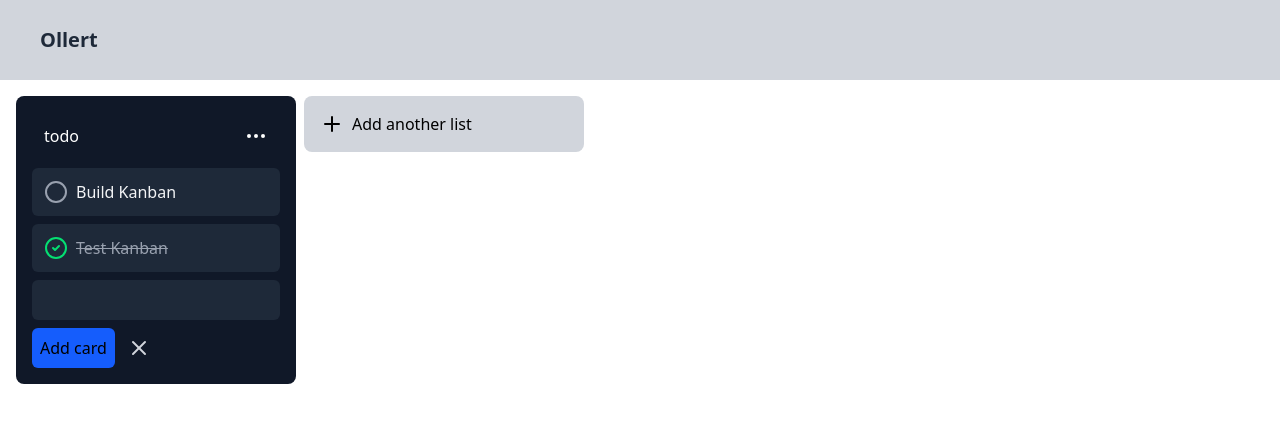
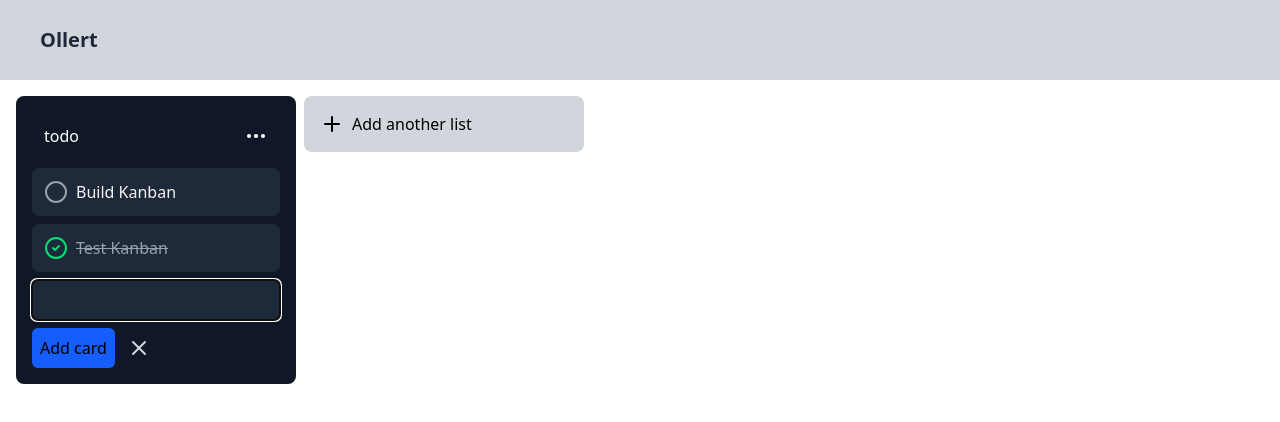
Before and after one commit to rikifujihara/kanban, a React (Vite) app: page / in a window 1280 px wide. Both pictures are taken after a click on the element "Add a card". Shown: the top 422 px of the page. Built offline with nearby package versions, Linux system fonts and the light colour scheme.

Commit message:
feat(add-a-card:ui): focus input when clicking "add a card"

```diff
--- a/src/components/KanbanColumnCard.tsx
+++ b/src/components/KanbanColumnCard.tsx
@@ -2,7 +2,7 @@ import { Ellipsis, Plus, X } from "lucide-react";
 import type { Card, List } from "@/types/kanbanTypes";
 import type { SetState } from "@/types/helperTypes";
 import ListCard from "./ListCard";
-import { useState } from "react";
+import { useEffect, useRef, useState } from "react";
 
 interface KanbanColumnCardProps {
   list: List;
@@ -43,7 +43,7 @@ export default function KanbanColumnCard({
         l.id === list.id
           ? {
               ...l,
-              cards: [...l.cards, { ...card, id: l.cards.length }],
+              cards: [...l.cards, { ...card, id: l.cards.length + 1 }],
             }
           : l
       );
@@ -59,12 +59,20 @@ function AddCardButton({
 }) {
   const [title, setTitle] = useState("");
   const [isAddingCard, setIsAddingCard] = useState(false);
+  const inputRef = useRef<HTMLInputElement>(null);
+
+  useEffect(() => {
+    if (isAddingCard && inputRef.current) {
+      inputRef.current.focus();
+    }
+  }, [isAddingCard]);
 
   return (
     <div onClick={() => setIsAddingCard(true)}>
       {isAddingCard ? (
         <div className="flex flex-col gap-2">
           <input
+            ref={inputRef}
             value={title}
             onChange={(e) => setTitle(e.target.value)}
             onKeyDown={(e) => {
```
